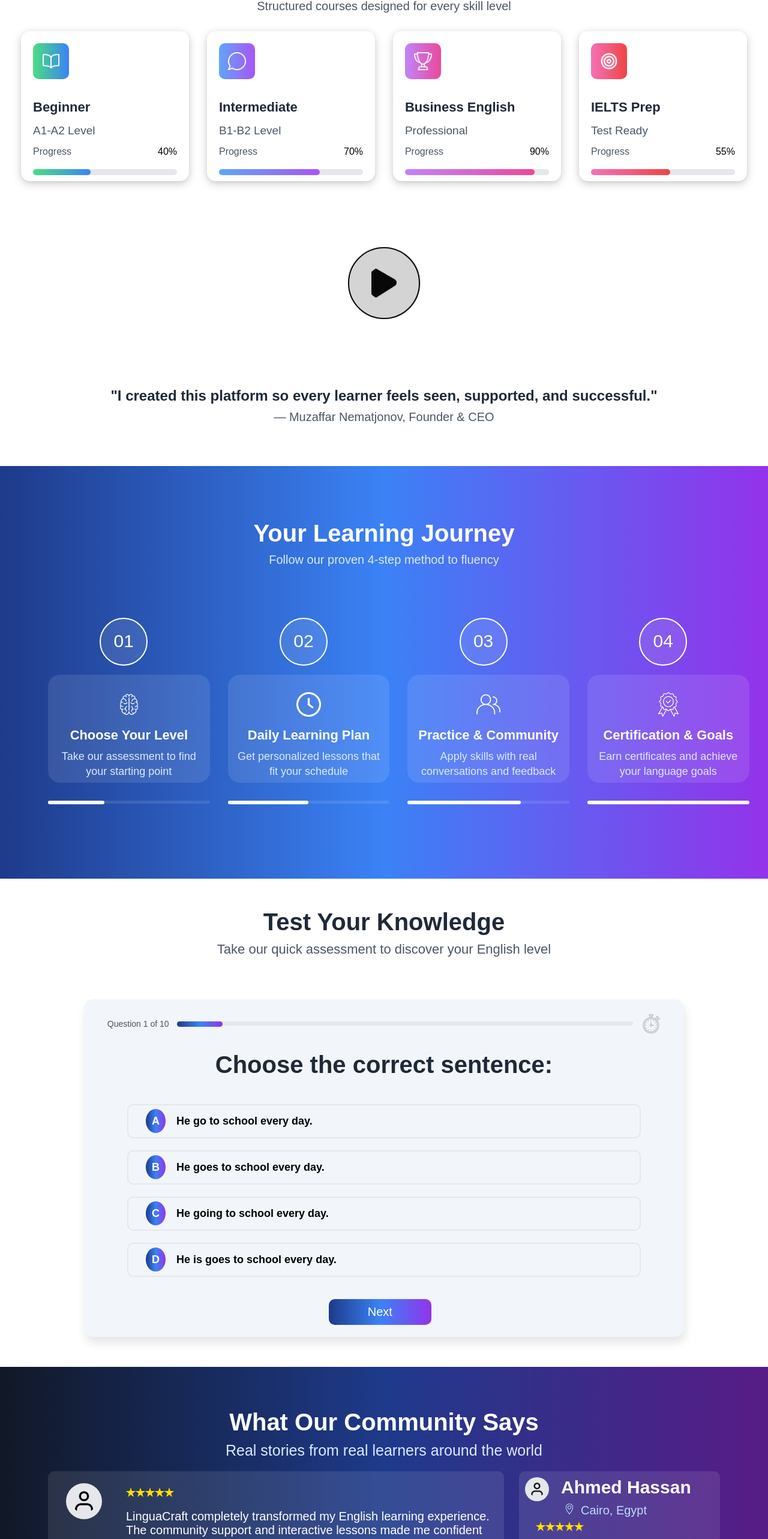
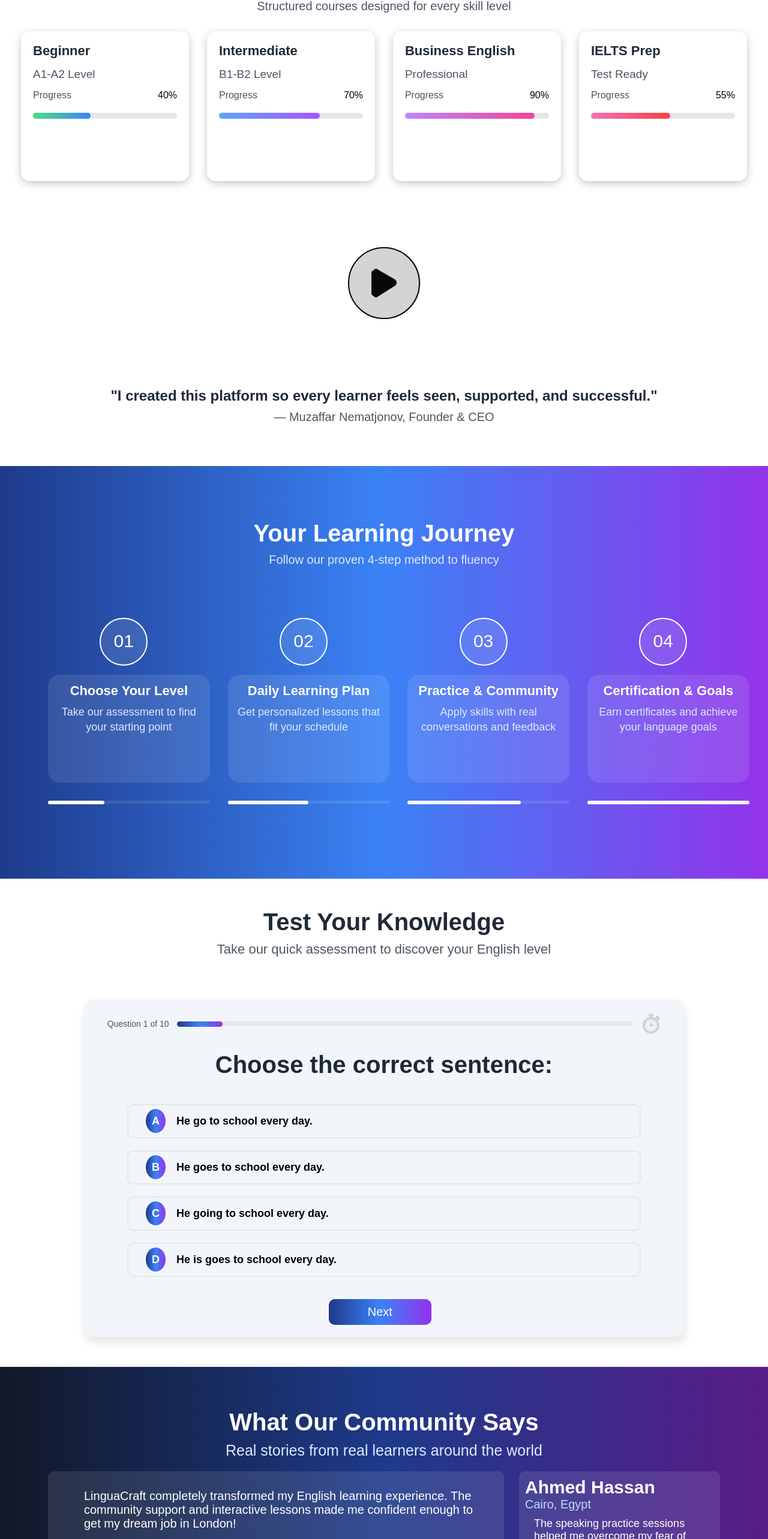
Before and after one commit to Muzaffarfullstack/linguacraft, a React (Vite) app: page / in a window 1280 px wide. Shown: the part 1161-3727 px from the top of the page at 60% size. Built offline with nearby package versions, Linux system fonts and the light colour scheme.

Commit message:
disabled images

```diff
--- a/src/components/Feedback.jsx
+++ b/src/components/Feedback.jsx
@@ -22,25 +22,25 @@ function Feedback() {
                 data-aos="fade-right"
               >
                 <div>
-                  <img
+                  {/* <img
                     src={data.testimonials[0].image}
                     alt=""
                     className="main-image"
-                  />
+                  /> */}
                 </div>
                 <div>
-                  <img
+                  {/* <img
                     src="../../public/assets/stars.png"
                     alt=""
                     className="rating-image"
-                  />
+                  /> */}
                   <p>{data.testimonials[0].text}</p>
                   <h1>{data.testimonials[0].name}</h1>
-                  <img
+                  {/* <img
                     src="../../public/assets/location-1.png"
                     alt=""
                     className="location-image"
-                  />
+                  /> */}
                   <span>{data.testimonials[0].location}</span>
                 </div>
               </div>
@@ -52,26 +52,26 @@ function Feedback() {
                     data-aos="fade-left"
                   >
                     <div className="side-card-header">
-                      <img
+                      {/* <img
                         src={data.testimonials[0].image}
                         alt="logo"
                         className="side-person"
-                      />
+                      /> */}
                       <div>
                         <h1>{item.name}</h1>
-                        <img
+                        {/* <img
                           src="../../public/assets/location-1.png"
                           alt=""
                           className="location-image"
-                        />
+                        /> */}
                         <span>{item.location}</span>
                       </div>
                     </div>
-                    <img
+                    {/* <img
                       src="../../public/assets/stars.png"
                       alt=""
                       className="rating-image-2"
-                    />
+                    /> */}
                     <p>{item.text}</p>
                   </div>
                 ))}
--- a/src/components/Learning.jsx
+++ b/src/components/Learning.jsx
@@ -12,7 +12,7 @@ function Learning() {
         <div className="path-cards" data-aos="fade-up">
           <div className="path-card">
             <figure>
-              <img src="../../public/assets/open-book.png" alt="book" />
+              {/* <img src="../../public/assets/open-book.png" alt="book" /> */}
             </figure>
             <h3>Beginner</h3>
             <p>A1-A2 Level</p>
@@ -28,7 +28,7 @@ function Learning() {
           </div>
           <div className="path-card">
             <figure>
-              <img src="../../public/assets/chat.png" alt="chat" />
+              {/* <img src="../../public/assets/chat.png" alt="chat" /> */}
             </figure>
             <h3>Intermediate</h3>
             <p>B1-B2 Level</p>
@@ -44,7 +44,7 @@ function Learning() {
           </div>
           <div className="path-card">
             <figure>
-              <img src="../../public/assets/trophy-white.png" alt="trophy" />
+              {/* <img src="../../public/assets/trophy-white.png" alt="trophy" /> */}
             </figure>
             <h3>Business English</h3>
             <p>Professional</p>
@@ -60,10 +60,10 @@ function Learning() {
           </div>
           <div className="path-card">
             <figure>
-              <img
+              {/* <img
                 src="../../public/assets/target-white.png"
                 alt="target-gaol"
-              />
+              /> */}
             </figure>
             <h3>IELTS Prep</h3>
             <p>Test Ready</p>
--- a/src/components/LearningJourney.jsx
+++ b/src/components/LearningJourney.jsx
@@ -13,7 +13,7 @@ function LearningJourney() {
           <div className="journey-card">
             <div className="journey-number">01</div>
             <div className="inner-card">
-              <img src="../../public/assets/brain-organ.png" alt="" />
+              {/* <img src="../../public/assets/brain-organ.png" alt="" /> */}
               <h3>Choose Your Level</h3>
               <p>Take our assessment to find your starting point</p>
             </div>
@@ -24,7 +24,7 @@ function LearningJourney() {
           <div className="journey-card">
             <div className="journey-number">02</div>
             <div className="inner-card">
-              <img src="../../public/assets/clock.png" alt="" />
+              {/* <img src="../../public/assets/clock.png" alt="" /> */}
               <h3>Daily Learning Plan</h3>
               <p>Get personalized lessons that fit your schedule</p>
             </div>
@@ -35,7 +35,7 @@ function LearningJourney() {
           <div className="journey-card">
             <div className="journey-number">03</div>
             <div className="inner-card">
-              <img src="../../public/assets/users.png" alt="" />
+              {/* <img src="../../public/assets/users.png" alt="" /> */}
               <h3>Practice & Community</h3>
               <p>Apply skills with real conversations and feedback</p>
             </div>
@@ -46,7 +46,7 @@ function LearningJourney() {
           <div className="journey-card">
             <p className="journey-number">04</p>
             <div className="inner-card">
-              <img src="../../public/assets/award.png" alt="" />
+              {/* <img src="../../public/assets/award.png" alt="" /> */}
               <h3>Certification & Goals</h3>
               <p>Earn certificates and achieve your language goals</p>
             </div>
--- a/src/components/Reason.jsx
+++ b/src/components/Reason.jsx
@@ -11,28 +11,28 @@ function Reason() {
         <div className="reason-text" data-aos="fade-right">
           <h1>Why Choose LinguaCraft?</h1>
           <div className="reason-card">
-            <img src="../../public/assets/target-white.png" alt="" />
+            {/* <img src="../../public/assets/target-white.png" alt="" /> */}
             <div className="card-text">
               <h3>Personalized Learning</h3>
               <p>Adaptive lessons that match your pace and style</p>
             </div>
           </div>
           <div className="reason-card">
-            <img src="../../public/assets/users.png" alt="" />
+            {/* <img src="../../public/assets/users.png" alt="" /> */}
             <div className="card-text">
               <h3>Global Community</h3>
               <p>Practice with native speakers from around the world</p>
             </div>
           </div>
           <div className="reason-card">
-            <img src="../../public/assets/rise.png" alt="" />
+            {/* <img src="../../public/assets/rise.png" alt="" /> */}
             <div className="card-text">
               <h3>Real Progress Tracking</h3>
               <p>See your improvement with detailed analytics</p>
             </div>
           </div>
           <div className="reason-card">
-            <img src="../../public/assets/award.png" alt="" />
+            {/* <img src="../../public/assets/award.png" alt="" /> */}
             <div className="card-text">
               <h3>Certified Results</h3>
               <p>Earn recognized certificates for your achievements</p>
@@ -40,7 +40,7 @@ function Reason() {
           </div>
         </div>
         <div className="reason-video" data-aos="fade-left">
-          <img src="../../public/assets/play.png" alt="" />
+          {/* <img src="../../public/assets/play.png" alt="" /> */}
           <div className="reason-details">
             <h1>See How It Works</h1>
             <p>Watch our 2-minute demo video</p>
--- a/src/components/Result.jsx
+++ b/src/components/Result.jsx
@@ -10,7 +10,7 @@ function Result({ score, total, onRestart }) {
       </div>
       <div className="result-section">
         <figure>
-          <img src="../../public/assets/trophy-white.png" alt="truphy-white" />
+          {/* <img src="../../public/assets/trophy-white.png" alt="truphy-white" /> */}
         </figure>
         <span>Assassment Completed!</span>
         <p className="score">
--- a/src/components/Stats.jsx
+++ b/src/components/Stats.jsx
@@ -13,7 +13,7 @@ function Stats() {
           data.stats.map((card) => {
             return (
               <div className="stats-cards" key={card.title}>
-                <img src={card.image} alt="" />
+                {/* <img src={card.image} alt="" /> */}
                 <h1>{card.value}</h1>
                 <p>{card.title}</p>
               </div>
```
